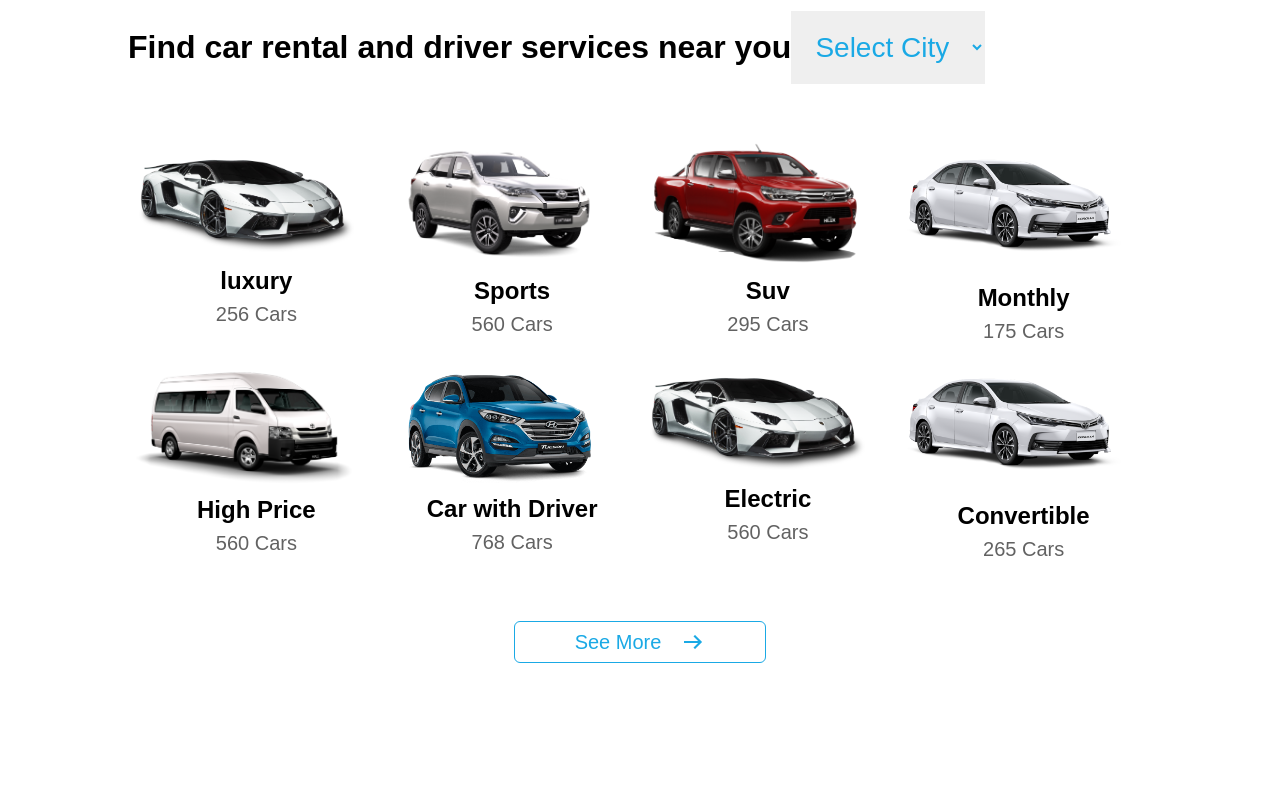
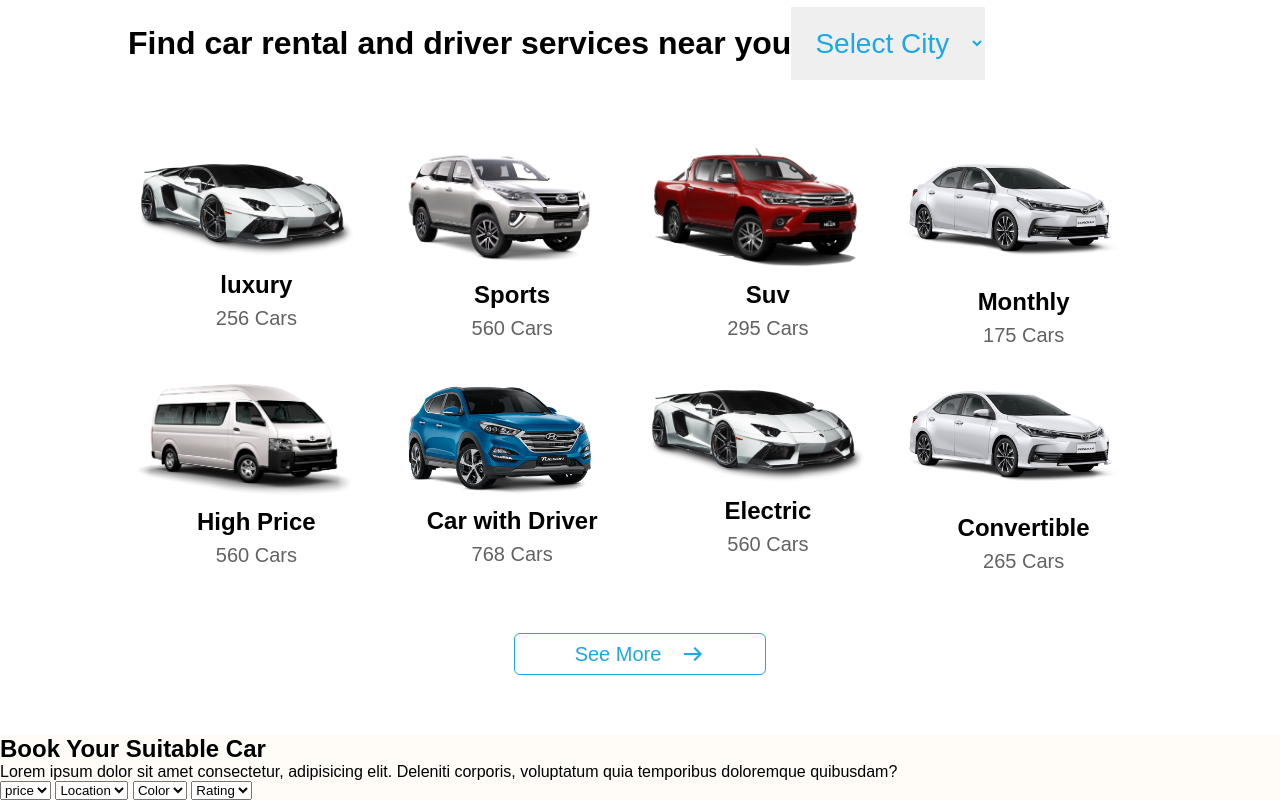
Before and after one commit to bilalfarooque/Rent-a-Car, a plain HTML site: page index.html in a window 1280 px wide. Shown: the part 1339-2139 px from the top of the page. Before the commit the page ends 2062 px from the top, so only its background shows below. Drawn offline with Linux system fonts and the light colour scheme.

Commit message:
section3 done

```diff
--- a/index.html
+++ b/index.html
@@ -228,7 +228,7 @@
                 </div>
             </div>
 
-            <div class="select-car">
+            <div class="select-city">
                 <button>
                     <p>See More</p>
                     <img src="./assets/icons8-right-arrow-24 blue.png" alt="rightarrow">
@@ -237,6 +237,36 @@
         </div>
     </section>
 
+    <section>
+        <div class="car-selection">
+            <div class="container">
+                <div class="content">
+                    <h1>Book Your Suitable Car</h1>
+                    <p>Lorem ipsum dolor sit amet consectetur, adipisicing elit. Deleniti corporis, voluptatum quia temporibus doloremque quibusdam?</p>
+                </div>
+                <div class="dropdowns-menu">
+                    <select name="price" id="price">
+                        <option value="price" selected>price</option>
+                    </select>
+                    <select name="Location" id="Location">
+                        <option value="Location" selected>Location</option>
+                    </select>
+                    <select name="Color" id="Color">
+                        <option value="Color" selected>Color</option>
+                    </select>
+                    <select name="Rating" id="Rating">
+                        <option value="Rating" selected>Rating</option>
+                    </select>
+                </div>
+                <div class="Car-Cards">
+
+                </div>
+            </div>
+        </div>
+    </section>
+
+
+
 </body>
 
 </html>
--- a/style.css
+++ b/style.css
@@ -334,7 +334,7 @@ body {
     align-items: center;
 }
 
-.city-card h2,p{
+.city-card > *{
     text-align: center;
     margin-top: 8px;
 }
@@ -344,12 +344,12 @@ body {
     font-size: 20px;
 }
 
-.select-car{
+.select-city{
     margin: 60px auto;
     width: fit-content;
 }
 
-.select-car button{
+.select-city button{
     border: 1px solid #1aa9e5;
     padding: 8px 60px;
     background-color: white;
@@ -360,12 +360,18 @@ body {
     border-radius: 6px;
 }
 
-.select-car button img{
+.select-city button img{
     color: #1aa9e5;
 }
 
-.select-car p{
-    margin: 0;
+.select-city p{
     font-size: 20px;
     margin-right: 20px;
 }
+/* sections ends */
+
+.car-selection{
+    width: 100%;
+    background-color: #FFFCF7;
+
+}
```
